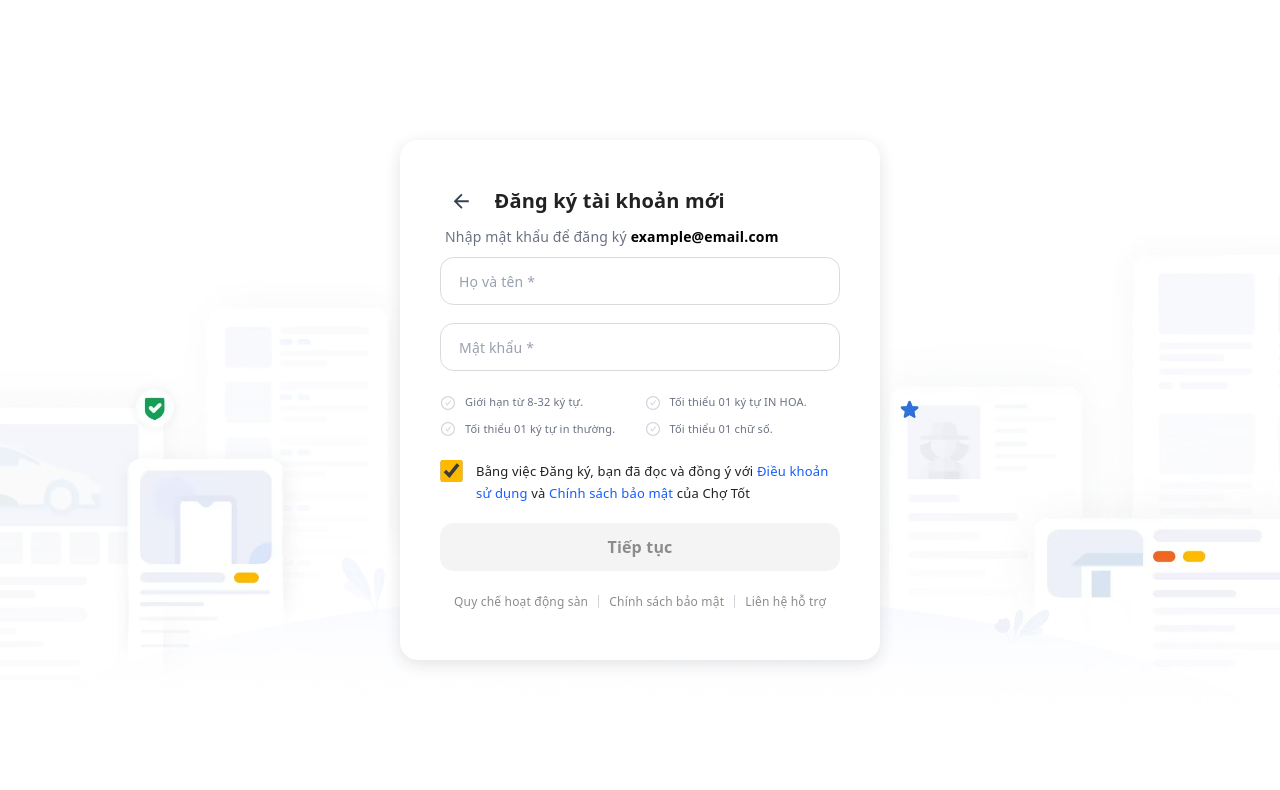
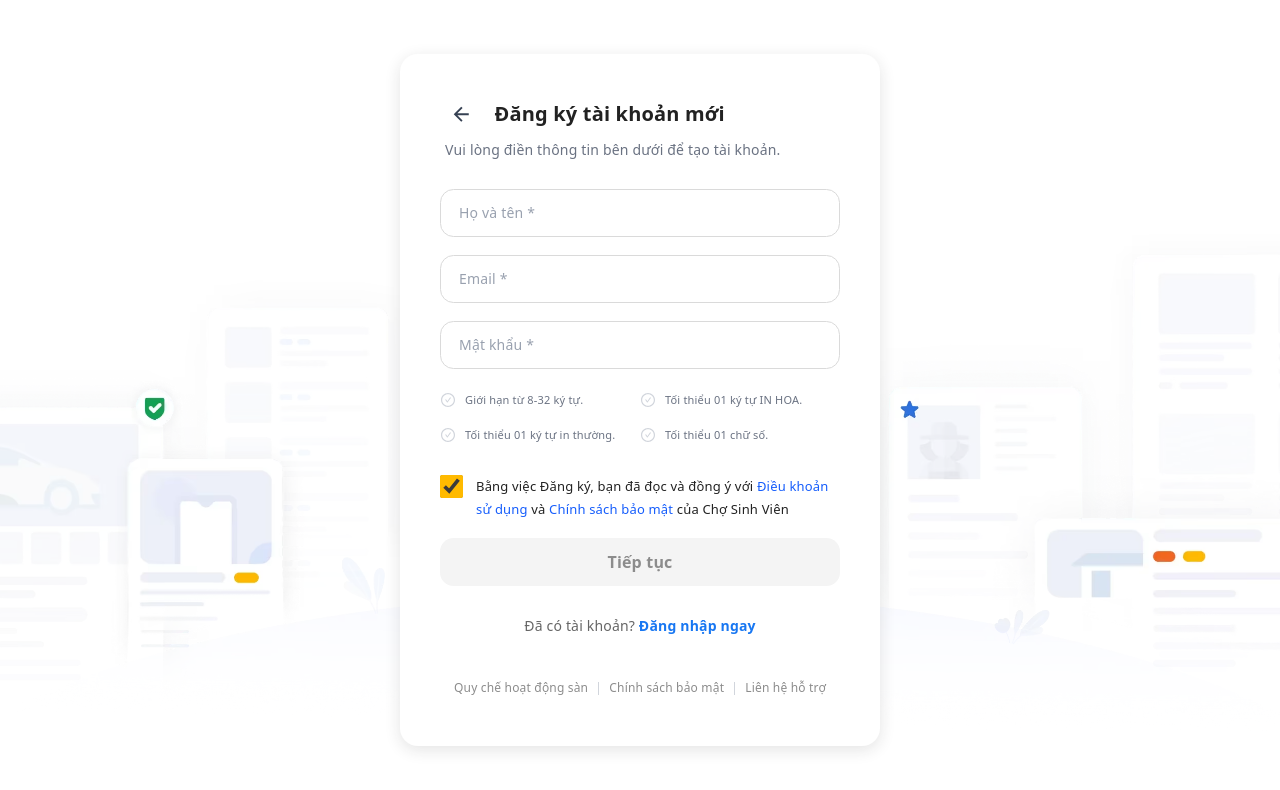
Before and after one commit to Nguyen-H-Phuc/tmdt-cuoi_ky, a React app in the folder frontend/: page /register in a window 1280 px wide. Shown: the top 790 px of the page. Built offline with nearby package versions, Linux system fonts and the light colour scheme; the HTML template or start-up script is replaced by a standard one.

Commit message:
feat: modernize register form UI and restore profile popup

```diff
--- a/frontend/src/components/Header.jsx
+++ b/frontend/src/components/Header.jsx
@@ -18,10 +18,10 @@ import { useAuth } from "../context/AuthContext.jsx";
 import PopupProfile from "./PopupProfile.jsx";
 
 const Header = () => {
+  const { isLogin } = useAuth();
+  const [isPopupOpen, setIsPopupOpen] = useState(false);
   const [searchValue, setSearchValue] = useState('');
   const navigate = useNavigate();
-  const { isLogin } = useAuth();
-  const [isPopupOpen, setIsPopupOpen] = useState(false);
 
   return (
       <header className="w-full bg-white border-b border-gray-100 sticky top-0 z-50 relative">
--- a/frontend/src/components/RegisterForm.jsx
+++ b/frontend/src/components/RegisterForm.jsx
@@ -1,13 +1,21 @@
 import React, { useState } from 'react';
 import { IoMdArrowBack } from "react-icons/io";
 import { AiFillCheckCircle, AiOutlineCheckCircle } from "react-icons/ai";
+import axios from 'axios';
+import { useNavigate } from 'react-router-dom';
+import VerifyForm from './VerifyForm';
 
 const RegisterForm = () => {
+    const [step, setStep] = useState('register'); // 'register' or 'verify'
     const [formData, setFormData] = useState({
         fullName: '',
+        email: '',
         password: '',
     });
+    const [loading, setLoading] = useState(false);
+    const [error, setError] = useState(null);
     const [agreed, setAgreed] = useState(true);
+    const navigate = useNavigate();
 
     const handleInputChange = (e) => {
         const { name, value } = e.target;
@@ -21,49 +29,100 @@ const RegisterForm = () => {
         { label: "Tối thiểu 01 chữ số.", valid: /[0-9]/.test(formData.password) },
     ];
 
-    const isFormValid = formData.fullName && formData.password && agreed && passwordCriteria.every(c => c.valid);
+    const isFormValid = formData.fullName && formData.email && formData.password && agreed && passwordCriteria.every(c => c.valid);
+
+    const handleRegister = async (e) => {
+        e.preventDefault();
+        setLoading(true);
+        setError(null);
+        try {
+            const response = await axios.post("http://localhost:8080/api/auth/register", {
+                fullName: formData.fullName,
+                email: formData.email,
+                password: formData.password
+            });
+            // Thay vì alert, ta chuyển sang bước verify ngay
+            setStep('verify');
+        } catch (error) {
+            setError(error.response?.data || "Đăng ký thất bại. Vui lòng thử lại.");
+        } finally {
+            setLoading(false);
+        }
+    };
+
+    if (step === 'verify') {
+        return (
+            <VerifyForm
+                email={formData.email}
+                onBack={() => setStep('register')}
+                onSuccess={() => navigate('/login')}
+            />
+        );
+    }
 
     return (
         <div className="w-[480px] bg-white rounded-2xl shadow-[0px_4px_16px_rgba(34,34,34,0.12)] p-10 flex flex-col items-center">
 
             {/* Header Section */}
             <div className="w-full flex items-center gap-4 mb-2">
-                <button className="text-xl text-gray-700 hover:bg-gray-100 p-1 rounded-lg transition-all">
+                <button
+                    onClick={() => navigate('/login')}
+                    className="text-xl text-gray-700 hover:bg-gray-100 p-1 rounded-lg transition-all"
+                >
                     <IoMdArrowBack />
                 </button>
                 <h3 className="text-[20px] font-bold text-[#222222]">Đăng ký tài khoản mới</h3>
             </div>
 
-            {/* Phần Text: Đã bỏ mb-auto, thay bằng mb-10 để tách biệt rõ rệt với Form */}
-            <div className="w-full mb-2">
+            <div className="w-full mb-6">
                 <p className="text-[14px] text-gray-500 leading-relaxed">
-                    Nhập mật khẩu để đăng ký <span className="font-bold text-black">example@email.com</span>
+                    Vui lòng điền thông tin bên dưới để tạo tài khoản.
                 </p>
             </div>
 
-            <form className="flex flex-col gap-4 items-center">
-                {/* Input Họ và tên: 400x48px, text-center để placeholder nằm giữa */}
+            <form onSubmit={handleRegister} className="flex flex-col gap-4 items-center w-full">
+                {/* Thông báo lỗi tập trung */}
+                {error && (
+                    <div className="w-[400px] bg-red-50 text-red-600 text-[13px] p-3 rounded-xl border border-red-100 mb-2">
+                        {error}
+                    </div>
+                )}
+
+                {/* Input Họ và tên */}
                 <input
                     type="text"
                     name="fullName"
+                    required
                     value={formData.fullName}
                     onChange={handleInputChange}
                     placeholder="Họ và tên *"
                     className="w-[400px] h-[48px] border border-[#DADADA] rounded-xl px-4 outline-none focus:border-[#FFBA00] transition-all placeholder:text-gray-400 text-[14px]"
                 />
 
-                {/* Input Mật khẩu: 400x48px, text-center để placeholder nằm giữa */}
+                {/* Input Email */}
+                <input
+                    type="email"
+                    name="email"
+                    required
+                    value={formData.email}
+                    onChange={handleInputChange}
+                    placeholder="Email *"
+                    className="w-[400px] h-[48px] border border-[#DADADA] rounded-xl px-4 outline-none focus:border-[#FFBA00] transition-all placeholder:text-gray-400 text-[14px]"
+                />
+
+                {/* Input Mật khẩu */}
                 <input
                     type="password"
                     name="password"
+                    required
                     value={formData.password}
                     onChange={handleInputChange}
                     placeholder="Mật khẩu *"
                     className="w-[400px] h-[48px] border border-[#DADADA] rounded-xl px-4 outline-none focus:border-[#FFBA00] transition-all placeholder:text-gray-400 text-[14px]"
                 />
 
-                {/* Password Criteria: Căn chỉnh lại để rộng 400px cho cân đối */}
-                <div className="w-[400px] grid grid-cols-2 gap-x-2">
+                {/* Password Criteria */}
+                <div className="w-[400px] grid grid-cols-2 gap-y-2">
                     {passwordCriteria.map((item, index) => (
                         <div key={index} className="flex items-center gap-2">
                             {item.valid ? (
@@ -78,8 +137,8 @@ const RegisterForm = () => {
                     ))}
                 </div>
 
-                {/* Điều khoản: Rộng 400px */}
-                <div className="w-[400px] flex items-start gap-3">
+                {/* Điều khoản */}
+                <div className="w-[400px] flex items-start gap-3 mt-2">
                     <div className="relative flex items-center">
                         <input
                             type="checkbox"
@@ -89,26 +148,33 @@ const RegisterForm = () => {
                         />
                     </div>
                     <p className="text-[13px] leading-5 text-[#222222]">
-                        Bằng việc Đăng ký, bạn đã đọc và đồng ý với <a href="#" className="text-blue-600">Điều khoản sử dụng</a> và <a href="#" className="text-blue-600">Chính sách bảo mật</a> của Chợ Tốt
+                        Bằng việc Đăng ký, bạn đã đọc và đồng ý với <a href="#" className="text-blue-600">Điều khoản sử dụng</a> và <a href="#" className="text-blue-600">Chính sách bảo mật</a> của Chợ Sinh Viên
                     </p>
                 </div>
 
-                {/* Nút Tiếp tục: 400x48px */}
+                {/* Nút Tiếp tục */}
                 <button
                     type="submit"
-                    disabled={!isFormValid}
+                    disabled={!isFormValid || loading}
                     className={`w-[400px] h-[48px] text-[16px] font-bold rounded-xl transition-all ${
-                        isFormValid
+                        isFormValid && !loading
                             ? "bg-[#FFBA00] text-black hover:brightness-105"
                             : "bg-[#F4F4F4] text-[#8C8C8C] cursor-not-allowed"
                     }`}
                 >
-                    Tiếp tục
+                    {loading ? "Đang xử lý..." : "Tiếp tục"}
                 </button>
             </form>
 
+            <div className="text-[14px] text-[#666666] mt-6">
+                Đã có tài khoản?{" "}
+                <a href="/login" className="text-[#1877F2] font-semibold hover:underline">
+                    Đăng nhập ngay
+                </a>
+            </div>
+
             {/* Footer */}
-            <div className="w-full mt-4 flex justify-between items-center text-[12px] text-[#8C8C8C] px-2">
+            <div className="w-full mt-8 flex justify-between items-center text-[12px] text-[#8C8C8C] px-2">
                 <a href="#" className="hover:underline">Quy chế hoạt động sàn</a>
                 <div className="h-3 w-px bg-gray-300"></div>
                 <a href="#" className="hover:underline">Chính sách bảo mật</a>
--- /dev/null
+++ b/frontend/src/components/VerifyForm.jsx
@@ -0,0 +1,95 @@
+import React, { useState } from 'react';
+import { IoMdArrowBack } from "react-icons/io";
+import axios from 'axios';
+
+const VerifyForm = ({ email, onBack, onSuccess }) => {
+    const [otp, setOtp] = useState('');
+    const [loading, setLoading] = useState(false);
+    const [error, setError] = useState('');
+
+    const handleVerify = async (e) => {
+        e.preventDefault();
+        setLoading(true);
+        setError('');
+        try {
+            await axios.post("http://localhost:8080/api/auth/verify-otp", {
+                email: email,
+                otp: otp
+            });
+            alert("Xác thực tài khoản thành công! Bây giờ bạn có thể đăng nhập.");
+            onSuccess();
+        } catch (err) {
+            setError(err.response?.data || "Mã xác thực không chính xác hoặc đã hết hạn.");
+        } finally {
+            setLoading(false);
+        }
+    };
+
+    return (
+        <div className="w-[480px] bg-white rounded-2xl shadow-[0px_4px_16px_rgba(34,34,34,0.12)] p-10 flex flex-col items-center">
+            {/* Header Section */}
+            <div className="w-full flex items-center gap-4 mb-2">
+                <button
+                    onClick={onBack}
+                    className="text-xl text-gray-700 hover:bg-gray-100 p-1 rounded-lg transition-all"
+                >
+                    <IoMdArrowBack />
+                </button>
+                <h3 className="text-[20px] font-bold text-[#222222]">Xác thực tài khoản</h3>
+            </div>
+
+            {/* Info Section */}
+            <div className="w-full mb-8">
+                <p className="text-[14px] text-gray-500 leading-relaxed">
+                    Mã xác thực đã được gửi đến email <span className="font-bold text-black">{email}</span>. Vui lòng kiểm tra hộp thư của bạn.
+                </p>
+            </div>
+
+            <form onSubmit={handleVerify} className="flex flex-col gap-6 items-center w-full">
+                {/* OTP Input */}
+                <input
+                    type="text"
+                    required
+                    maxLength={6}
+                    value={otp}
+                    onChange={(e) => setOtp(e.target.value)}
+                    placeholder="Nhập mã OTP (6 chữ số)"
+                    className="w-[400px] h-[48px] border border-[#DADADA] rounded-xl outline-none pl-4 focus:border-[#FFBA00] transition-all bg-white text-[14px] text-[#222222] placeholder:text-[#8C8C8C] text-center tracking-[0.5em] font-bold"
+                />
+
+                {error && <p className="text-red-500 text-[13px] w-[400px] text-center">{error}</p>}
+
+                {/* Verify Button */}
+                <button
+                    type="submit"
+                    disabled={otp.length < 6 || loading}
+                    className={`w-[400px] h-[48px] text-[16px] font-bold rounded-lg transition-all ${
+                        otp.length === 6 && !loading
+                            ? "bg-[#FFBA00] text-black hover:brightness-105 shadow-sm"
+                            : "bg-[#F4F4F4] text-[#8C8C8C] cursor-not-allowed"
+                    }`}
+                >
+                    {loading ? "Đang xử lý..." : "Xác thực"}
+                </button>
+            </form>
+
+            {/* Footer / Resend */}
+            <div className="mt-8 text-[14px] text-[#666666]">
+                Không nhận được mã?{" "}
+                <button className="text-[#1877F2] font-semibold hover:underline">
+                    Gửi lại mã
+                </button>
+            </div>
+
+            <div className="w-full mt-10 flex justify-between items-center text-[12px] text-[#8C8C8C] px-2">
+                <a href="#" className="hover:underline">Quy chế hoạt động sàn</a>
+                <div className="h-3 w-px bg-gray-300"></div>
+                <a href="#" className="hover:underline">Chính sách bảo mật</a>
+                <div className="h-3 w-px bg-gray-300"></div>
+                <a href="#" className="hover:underline">Liên hệ hỗ trợ</a>
+            </div>
+        </div>
+    );
+};
+
+export default VerifyForm;
```
